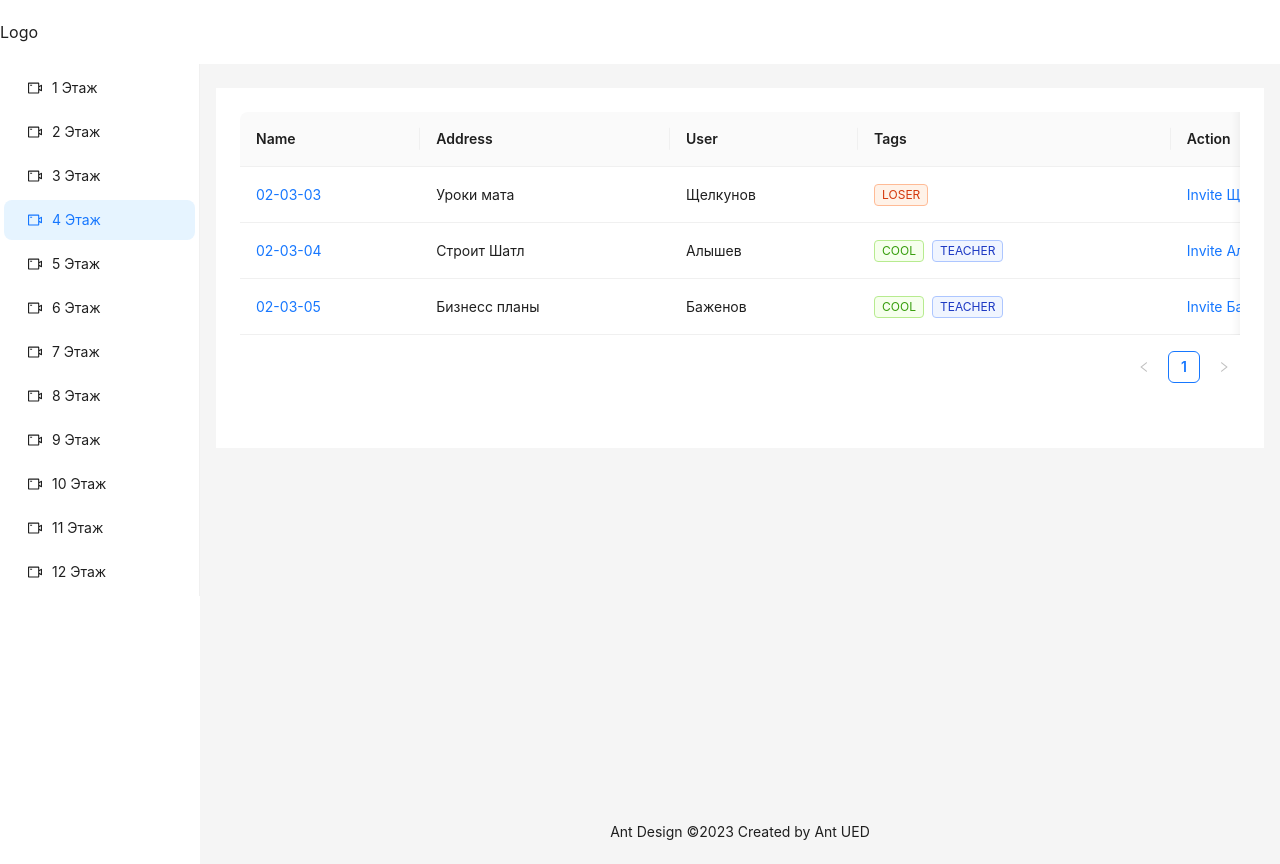
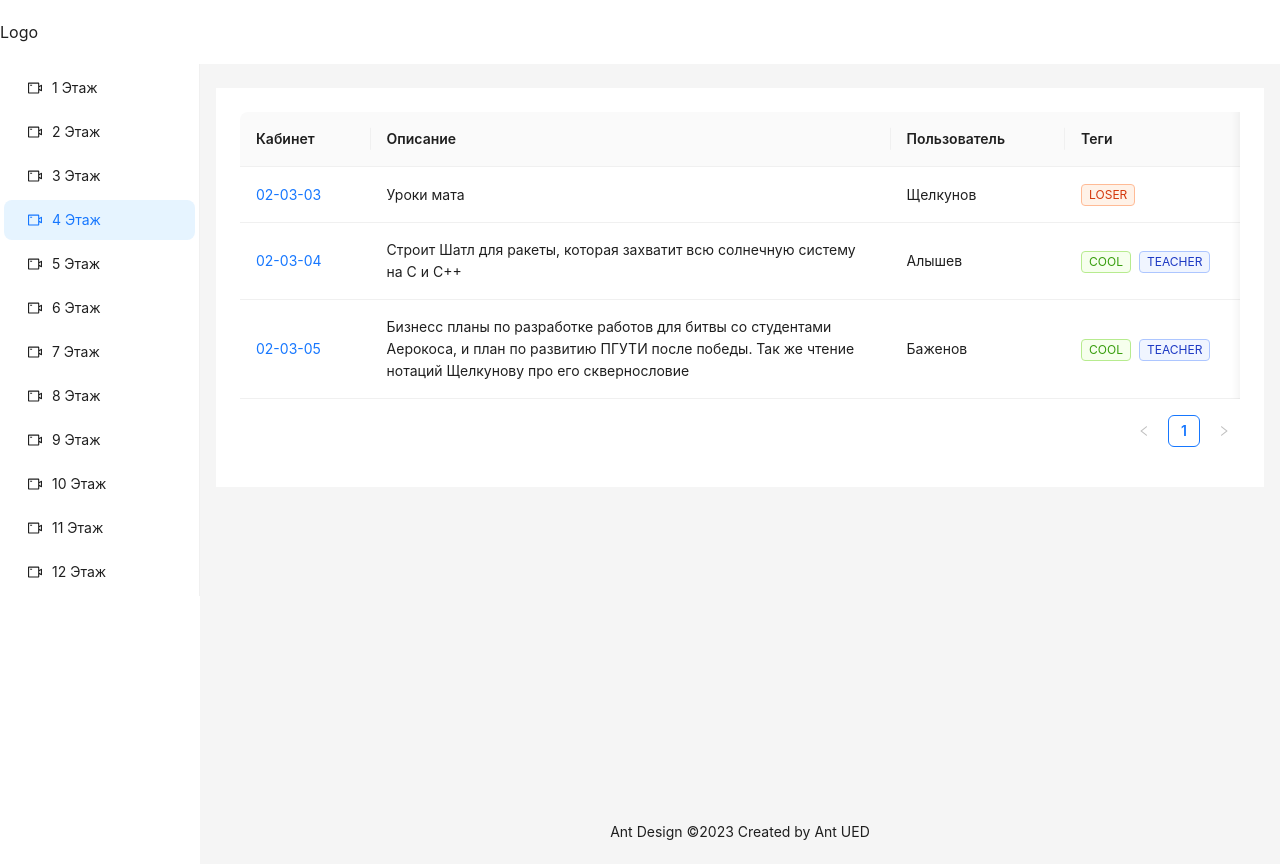
Before and after one commit to PSUTI-booking/site, a React (Create React App) app: page / in a window 1280 px wide. Built offline with nearby package versions, Linux system fonts and the light colour scheme.

Commit message:
feat(*): add table styles

```diff
--- a/src/Components/Stage/Component.tsx
+++ b/src/Components/Stage/Component.tsx
@@ -6,29 +6,30 @@ interface DataType {
   key: string;
   name: string;
   user: string;
-  address: string;
+  descr: string;
   tags: string[];
 }
 
 const columns: ColumnsType<DataType> = [
   {
-    title: "Name",
+    title: "Кабинет",
     dataIndex: "name",
     key: "name",
     render: (text) => <a>{text}</a>,
   },
   {
-    title: "Address",
-    dataIndex: "address",
-    key: "address",
+    title: "Описание",
+    dataIndex: "descr",
+    key: "descr",
+    width: "40%",
   },
   {
-    title: "User",
+    title: "Пользователь",
     dataIndex: "user",
     key: "user",
   },
   {
-    title: "Tags",
+    title: "Теги",
     key: "tags",
     dataIndex: "tags",
     render: (_, { tags }) => (
@@ -48,12 +49,11 @@ const columns: ColumnsType<DataType> = [
     ),
   },
   {
-    title: "Action",
+    title: "Действие",
     key: "action",
     render: (_, record) => (
       <Space size="middle">
-        <a>Invite {record.user}</a>
-        <a>Delete</a>
+        <a>Пригласить {record.user}</a>
       </Space>
     ),
   },
@@ -64,25 +64,29 @@ const data: DataType[] = [
     key: "02-03-03",
     name: "02-03-03",
     user: "Щелкунов",
-    address: "Уроки мата",
+    descr: "Уроки мата",
     tags: ["loser"],
   },
   {
     key: "02-03-04",
     name: "02-03-04",
     user: "Алышев",
-    address: "Строит Шатл",
+    descr:
+      "Строит Шатл для ракеты, которая захватит всю солнечную систему на С и С++",
     tags: ["cool", "teacher"],
   },
   {
     key: "02-03-05",
     name: "02-03-05",
     user: "Баженов",
-    address: "Бизнесс планы",
+    descr:
+      "Бизнесс планы по разработке работов для битвы со студентами Аерокоса, и план по развитию ПГУТИ после победы. Так же чтение нотаций Щелкунову про его сквернословие",
     tags: ["cool", "teacher"],
   },
 ];
 
-const App: React.FC = () => <Table scroll={{ x: 1300 }} columns={columns} dataSource={data} />;
+const App: React.FC = () => (
+  <Table scroll={{ x: 1300 }} columns={columns} dataSource={data} />
+);
 
 export default App;
```
